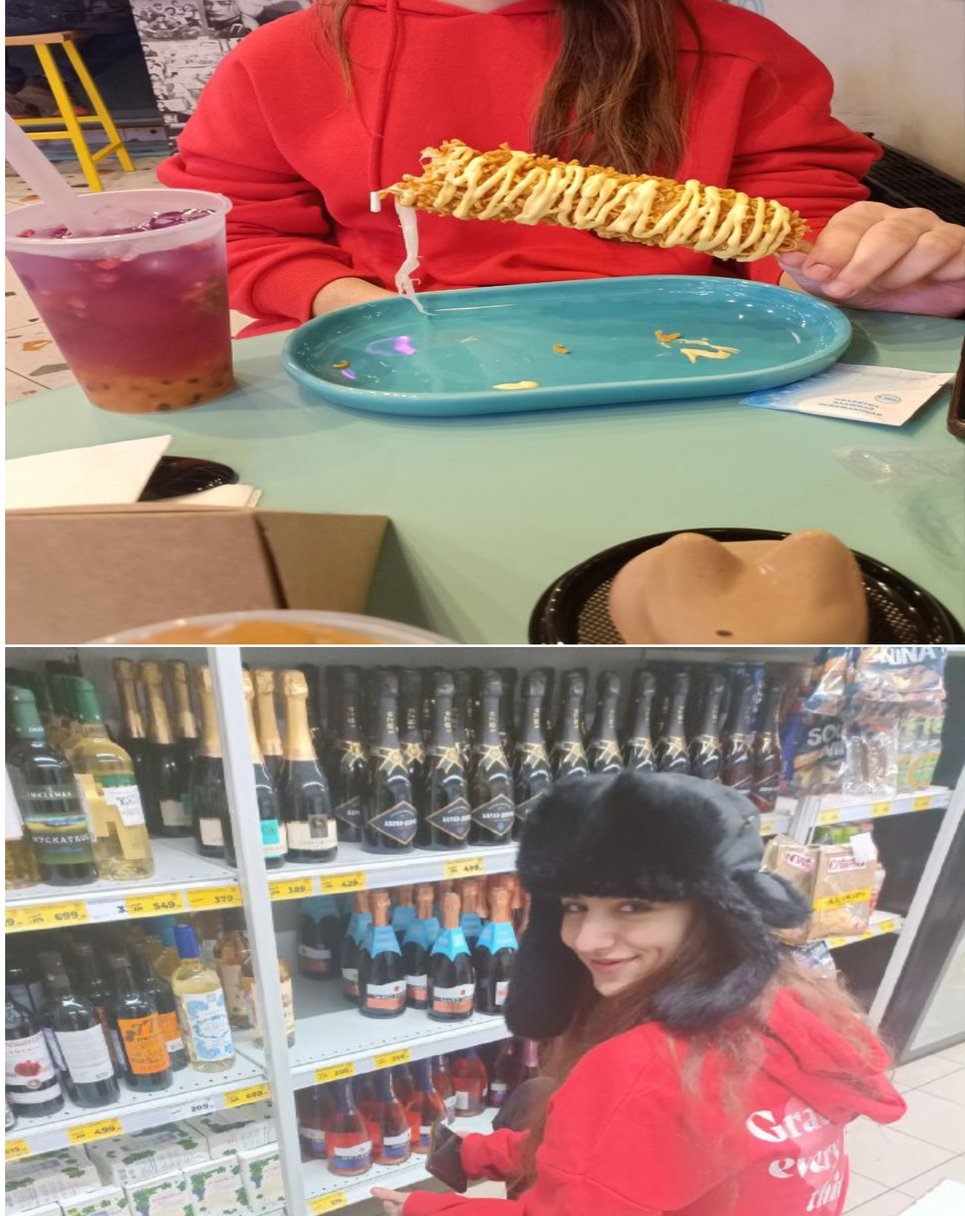
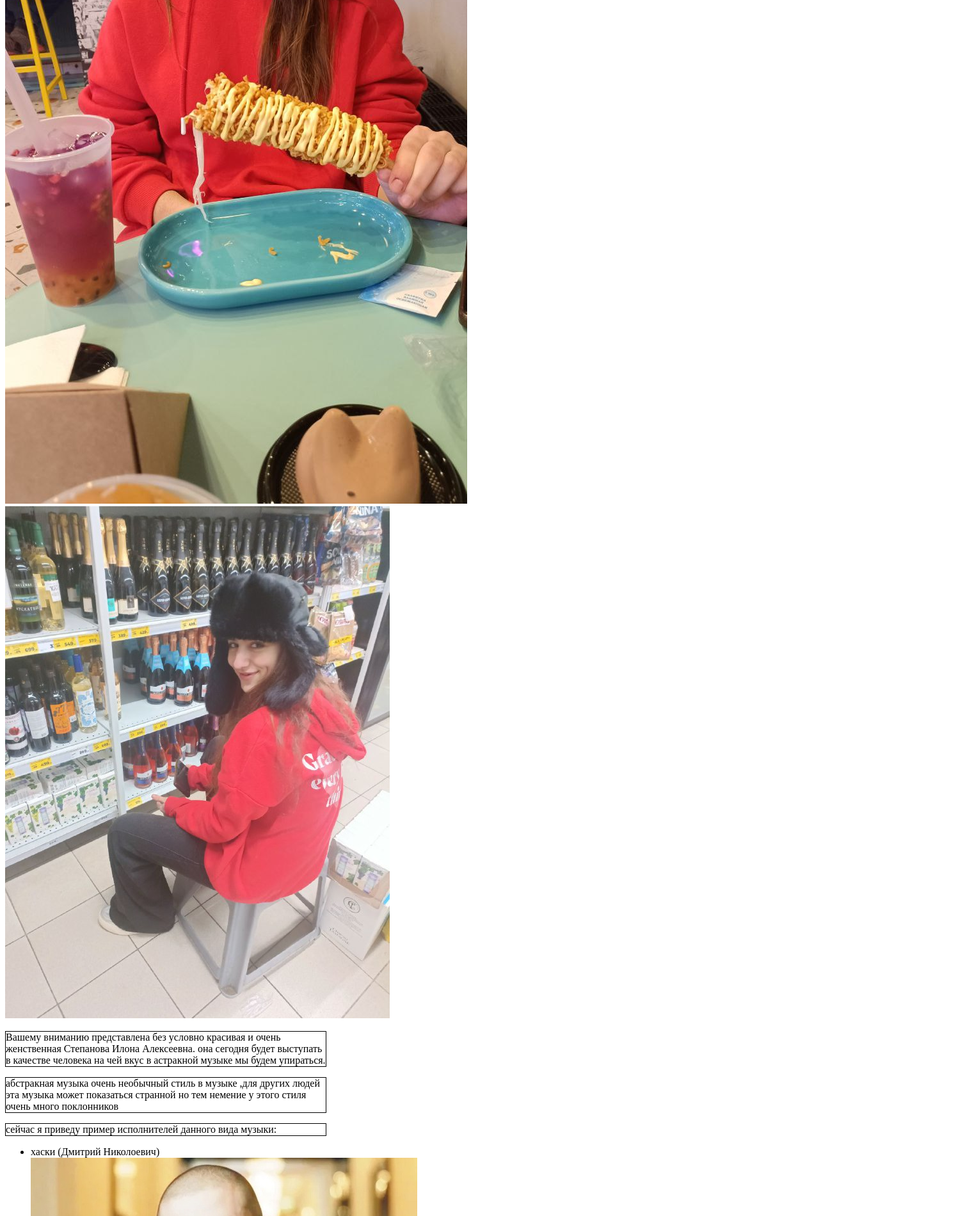
Before and after one commit to kif4er/xaski, a plain HTML site: page index.html in a window 1280 px wide. Shown: the part 684-2584 px from the top of the page at 64% size, 1508 px wide, since content can reach past the window. Drawn offline with Linux system fonts and the light colour scheme.

Commit message:
Update index.html

```diff
--- a/index.html
+++ b/index.html
@@ -11,8 +11,8 @@
     <body>
         <h1>Добро пожаловть эта статья предстовляет из себя опрос направленный на то чтобы узнать как люди относятся к абстрактной музыке
             сегодня мы представим вам несколько исполнителей данного жанра,после чего вы сможете пройти опрос и рассказать что вы думаете об этов виде музыке</h1>
-         <img src="images/test.jpg" alt="lk" width="1500px" height="1500px" >
-         <img src="images/test2.jpg" alt="hj" width="1500px" height="1500px">
+         <img src="images/test.jpg" alt="lk" >
+         <img src="images/test2.jpg" alt="hj">
          <p> Вашему вниманию представлена без условно красивая и очень женственная Степанова Илона Алексеевна.
             она сегодня будет выступать в качестве человека на чей вкус в астракной музыке мы будем упираться.</p>
             <p>абстракная музыка очень необычный стиль в музыке ,для других людей эта музыка может показаться странной но тем немение у этого стиля очень много поклонников</p>
```
